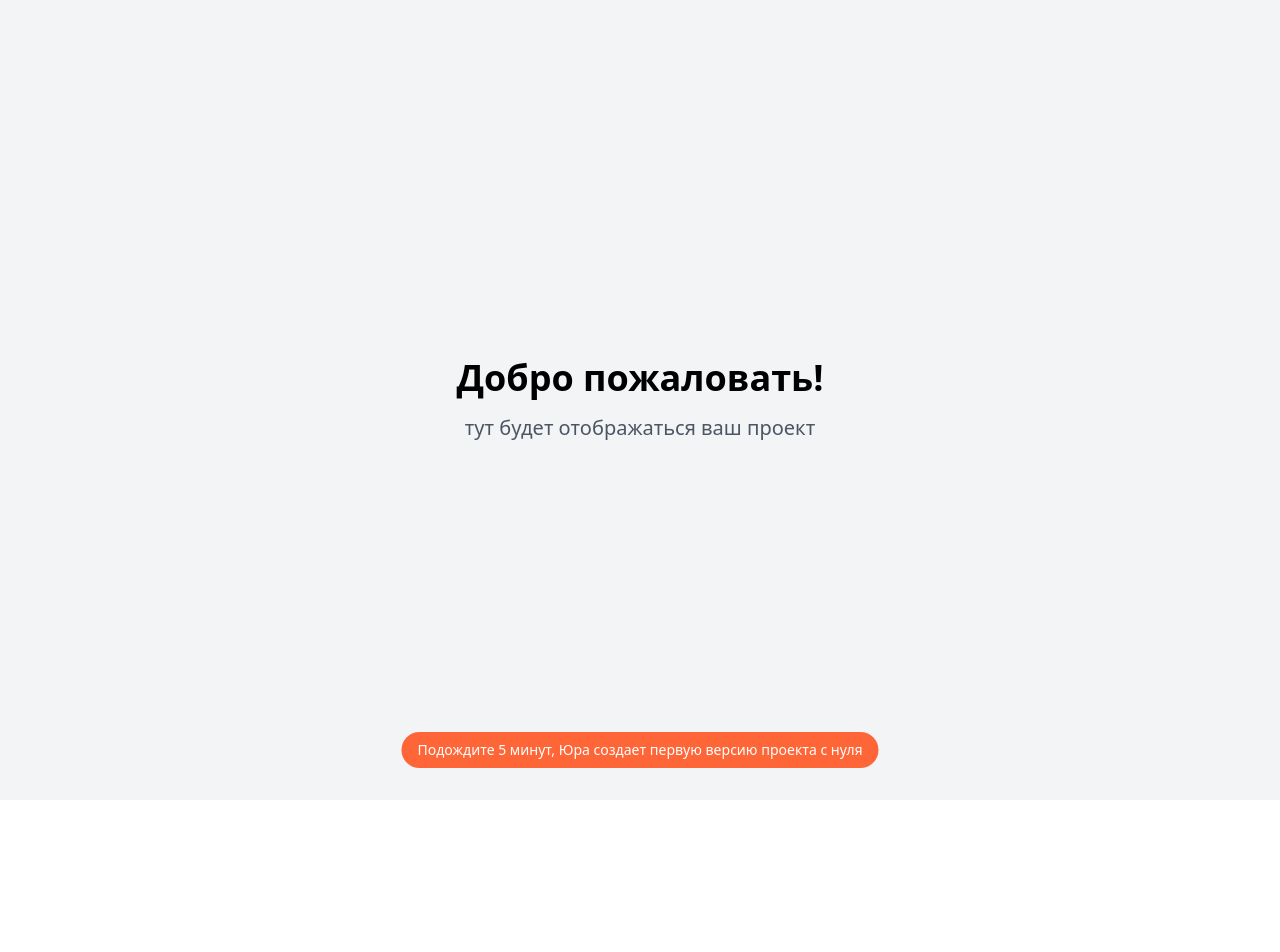
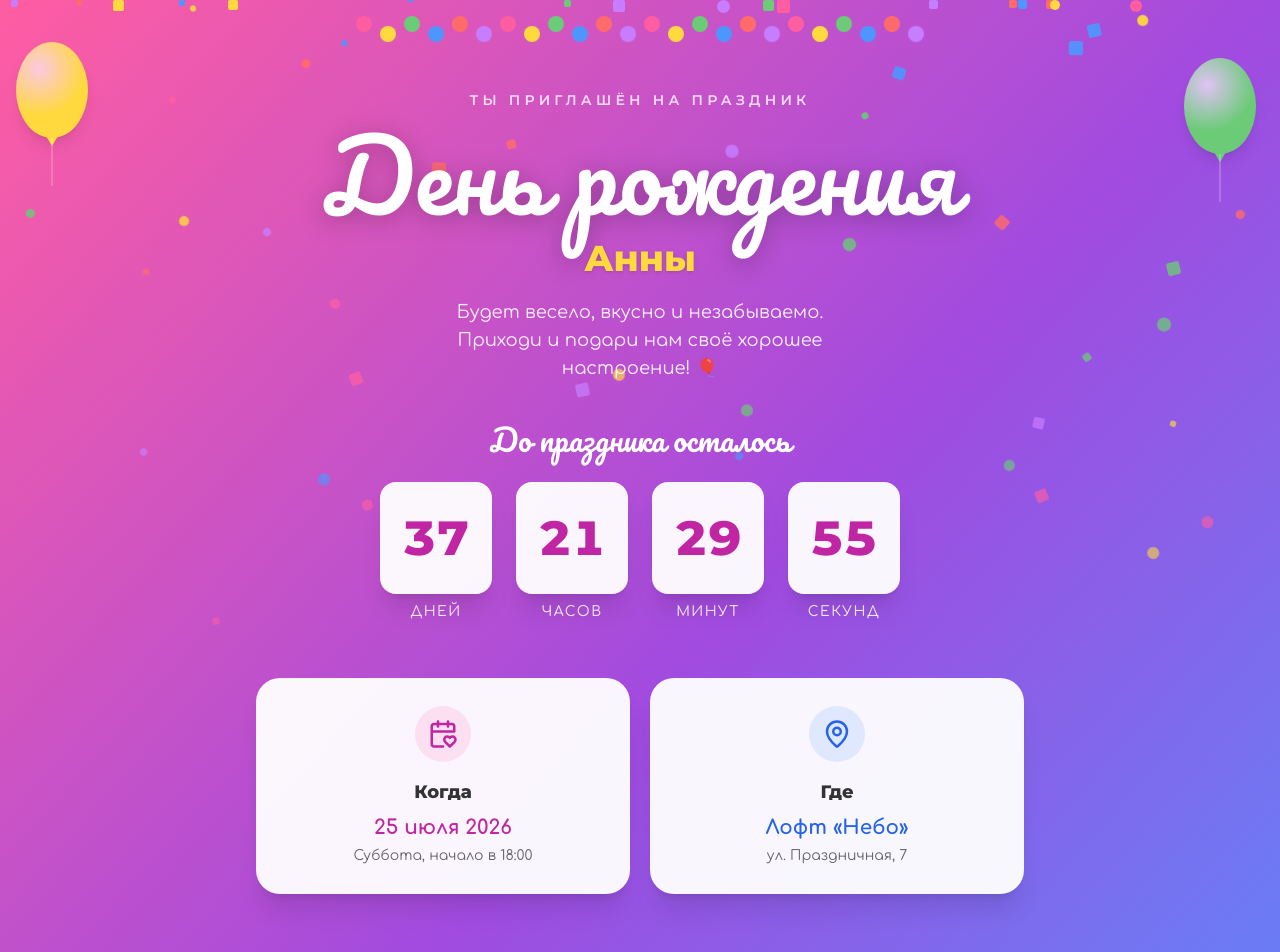
Before and after one commit to pr-poehali-dev/birthday-invitation-creation-3, a React (Vite) app: page / in a window 1280 px wide. Shown: the top 952 px of the page. Before the commit the page ends 800 px from the top, so only its background shows below. Built offline with nearby package versions, Linux system fonts and the light colour scheme.

Commit message:
feat: initial project setup

```diff
--- a/index.html
+++ b/index.html
@@ -7,6 +7,9 @@
     <meta name="description" content="Poehali.dev — запусти свой сайт за минуту!"/>
     <meta name="author" content="poehali.dev"/>
     <link rel="icon" type="image/svg+xml" href="/favicon.svg">
+    <link rel="preconnect" href="https://fonts.googleapis.com">
+    <link rel="preconnect" href="https://fonts.gstatic.com" crossorigin>
+    <link href="https://fonts.googleapis.com/css2?family=Pacifico&family=Comfortaa:wght@400;500;700&family=Montserrat:wght@400;600;800&display=swap" rel="stylesheet">
     <meta property="og:title" content="Поехали!">
     <meta property="og:description" content="Ваш личный программист, который делает сайты в 30 раз быстрее обычного.">
     <meta property="og:image:width" content="4800">
@@ -23,7 +26,9 @@
     <script src="https://cdn.poehali.dev/intertnal/js/telemetry-min.js"></script>
     <!-- IMPORTANT: DO NOT REMOVE THIS SCRIPT TAG OR THIS COMMENT! -->
 
-</head>
+    <meta name="pp-name" value="birthday-invitation-creation-3">
+      <script src="https://cdn.poehali.dev/intertnal/js/inspector-min.js"></script>
+  </head>
 
 <body>
 <div id="root"></div>
--- a/src/pages/Index.tsx
+++ b/src/pages/Index.tsx
@@ -1,15 +1,209 @@
-// Update this page (the content is just a fallback if you fail to update the page)
+import { useState, useEffect, useMemo } from 'react';
+import Icon from '@/components/ui/icon';
+
+const PARTY_DATE = new Date('2026-07-25T18:00:00');
+
+const GALLERY = [
+  'https://cdn.poehali.dev/projects/a8a0c233-7f88-4be8-aee5-87dd4f629653/files/1afe8ec7-6fcb-4549-8c8e-17ce1272d3ff.jpg',
+  'https://cdn.poehali.dev/projects/a8a0c233-7f88-4be8-aee5-87dd4f629653/files/c442ae9c-02cf-49ac-aaa5-78258e4d2dba.jpg',
+  'https://cdn.poehali.dev/projects/a8a0c233-7f88-4be8-aee5-87dd4f629653/files/6313307b-9f19-4fb6-b6ad-d14f53fbdf2d.jpg',
+];
+
+const CONFETTI_COLORS = ['#FF5DA2', '#FFD93D', '#6BCB77', '#4D96FF', '#FF6B6B', '#C77DFF'];
+
+function useCountdown(target: Date) {
+  const [diff, setDiff] = useState(() => target.getTime() - Date.now());
+  useEffect(() => {
+    const id = setInterval(() => setDiff(target.getTime() - Date.now()), 1000);
+    return () => clearInterval(id);
+  }, [target]);
+  const clamped = Math.max(diff, 0);
+  return {
+    days: Math.floor(clamped / 86400000),
+    hours: Math.floor((clamped / 3600000) % 24),
+    minutes: Math.floor((clamped / 60000) % 60),
+    seconds: Math.floor((clamped / 1000) % 60),
+  };
+}
+
+const Confetti = () => {
+  const pieces = useMemo(
+    () =>
+      Array.from({ length: 60 }).map((_, i) => ({
+        id: i,
+        left: Math.random() * 100,
+        delay: Math.random() * 8,
+        duration: 6 + Math.random() * 6,
+        size: 6 + Math.random() * 8,
+        color: CONFETTI_COLORS[i % CONFETTI_COLORS.length],
+        round: Math.random() > 0.5,
+      })),
+    [],
+  );
+  return (
+    <div className="pointer-events-none fixed inset-0 z-0 overflow-hidden">
+      {pieces.map((p) => (
+        <span
+          key={p.id}
+          className="absolute top-0 animate-confetti-fall"
+          style={{
+            left: `${p.left}%`,
+            width: p.size,
+            height: p.size,
+            background: p.color,
+            borderRadius: p.round ? '50%' : '2px',
+            animationDelay: `${p.delay}s`,
+            animationDuration: `${p.duration}s`,
+          }}
+        />
+      ))}
+    </div>
+  );
+};
+
+const Balloon = ({ color, className, delay }: { color: string; className?: string; delay?: string }) => (
+  <div className={`animate-float ${className ?? ''}`} style={{ animationDelay: delay }}>
+    <div
+      className="relative h-24 w-[72px] rounded-[50%] shadow-lg"
+      style={{ background: `radial-gradient(circle at 32% 28%, #ffffffaa, ${color} 55%)` }}
+    >
+      <span
+        className="absolute -bottom-2 left-1/2 -translate-x-1/2 border-x-[6px] border-x-transparent border-t-[10px]"
+        style={{ borderTopColor: color }}
+      />
+      <span className="absolute -bottom-12 left-1/2 h-12 w-px -translate-x-1/2 bg-white/40" />
+    </div>
+  </div>
+);
+
+const TimeBox = ({ value, label }: { value: number; label: string }) => (
+  <div className="flex flex-col items-center">
+    <div className="flex h-20 w-20 items-center justify-center rounded-2xl bg-white/95 shadow-xl backdrop-blur md:h-28 md:w-28">
+      <span className="font-heading text-3xl font-extrabold text-[#C026A3] md:text-5xl tabular-nums">
+        {String(value).padStart(2, '0')}
+      </span>
+    </div>
+    <span className="mt-2 font-body text-xs font-medium uppercase tracking-widest text-white/90 md:text-sm">
+      {label}
+    </span>
+  </div>
+);
 
 const Index = () => {
+  const { days, hours, minutes, seconds } = useCountdown(PARTY_DATE);
+
   return (
-    <div className="min-h-screen flex items-center justify-center bg-gray-100">
-      <div className="text-center">
-        <h1 className="text-4xl font-bold mb-4 color-black text-black">Добро пожаловать!</h1>
-        <p className="text-xl text-gray-600">тут будет отображаться ваш проект</p>
+    <div className="relative min-h-screen overflow-hidden bg-gradient-to-br from-[#FF5DA2] via-[#A14BE0] to-[#4D96FF] font-body text-white">
+      <Confetti />
+
+      {/* Garland */}
+      <div className="relative z-10 flex justify-center gap-2 pt-4">
+        {Array.from({ length: 24 }).map((_, i) => (
+          <span
+            key={i}
+            className="h-4 w-4 rounded-full animate-wiggle"
+            style={{
+              background: CONFETTI_COLORS[i % CONFETTI_COLORS.length],
+              animationDelay: `${(i % 6) * 0.15}s`,
+              marginTop: i % 2 ? '10px' : '0',
+            }}
+          />
+        ))}
       </div>
-      <span className="absolute bottom-8 left-1/2 -translate-x-1/2 inline-block bg-[#FF6637] text-white text-sm px-4 py-2 rounded-full whitespace-nowrap">
-        Подождите 5 минут, Юра создает первую версию проекта с нуля
-      </span>
+
+      {/* Hero */}
+      <header className="relative z-10 px-6 pb-10 pt-12 text-center">
+        <div className="pointer-events-none absolute left-4 top-0 hidden md:block">
+          <Balloon color="#FFD93D" delay="0s" />
+        </div>
+        <div className="pointer-events-none absolute right-6 top-4 hidden md:block">
+          <Balloon color="#6BCB77" delay="1.2s" />
+        </div>
+
+        <p className="animate-fade-in font-heading text-sm font-semibold uppercase tracking-[0.3em] text-white/80">
+          Ты приглашён на праздник
+        </p>
+        <h1
+          className="animate-fade-in mt-4 font-display text-5xl leading-tight drop-shadow-[0_4px_12px_rgba(0,0,0,0.25)] md:text-8xl"
+          style={{ animationDelay: '0.1s', opacity: 0 }}
+        >
+          День рождения
+        </h1>
+        <p
+          className="animate-fade-in mt-4 font-heading text-2xl font-extrabold text-[#FFD93D] drop-shadow md:text-4xl"
+          style={{ animationDelay: '0.2s', opacity: 0 }}
+        >
+          Анны
+        </p>
+        <p
+          className="animate-fade-in mx-auto mt-5 max-w-md text-base text-white/90 md:text-lg"
+          style={{ animationDelay: '0.3s', opacity: 0 }}
+        >
+          Будет весело, вкусно и незабываемо. Приходи и подари нам своё хорошее настроение! 🎈
+        </p>
+      </header>
+
+      {/* Countdown */}
+      <section className="relative z-10 px-6 pb-14">
+        <h2 className="mb-6 text-center font-display text-2xl text-white md:text-3xl">
+          До праздника осталось
+        </h2>
+        <div className="flex justify-center gap-3 md:gap-6">
+          <TimeBox value={days} label="дней" />
+          <TimeBox value={hours} label="часов" />
+          <TimeBox value={minutes} label="минут" />
+          <TimeBox value={seconds} label="секунд" />
+        </div>
+      </section>
+
+      {/* Details */}
+      <section className="relative z-10 px-6 pb-14">
+        <div className="mx-auto grid max-w-3xl gap-5 md:grid-cols-2">
+          <div className="animate-pop rounded-3xl bg-white/95 p-7 text-center shadow-xl" style={{ opacity: 0 }}>
+            <div className="mx-auto mb-4 flex h-14 w-14 items-center justify-center rounded-full bg-[#FF5DA2]/15">
+              <Icon name="CalendarHeart" size={30} className="text-[#C026A3]" />
+            </div>
+            <h3 className="font-heading text-lg font-extrabold text-[#333]">Когда</h3>
+            <p className="mt-2 font-body text-xl font-bold text-[#C026A3]">25 июля 2026</p>
+            <p className="mt-1 text-sm text-[#666]">Суббота, начало в 18:00</p>
+          </div>
+          <div
+            className="animate-pop rounded-3xl bg-white/95 p-7 text-center shadow-xl"
+            style={{ opacity: 0, animationDelay: '0.15s' }}
+          >
+            <div className="mx-auto mb-4 flex h-14 w-14 items-center justify-center rounded-full bg-[#4D96FF]/15">
+              <Icon name="MapPin" size={30} className="text-[#2563EB]" />
+            </div>
+            <h3 className="font-heading text-lg font-extrabold text-[#333]">Где</h3>
+            <p className="mt-2 font-body text-xl font-bold text-[#2563EB]">Лофт «Небо»</p>
+            <p className="mt-1 text-sm text-[#666]">ул. Праздничная, 7</p>
+          </div>
+        </div>
+      </section>
+
+      {/* Gallery */}
+      <section className="relative z-10 px-6 pb-20">
+        <h2 className="mb-8 text-center font-display text-3xl text-white md:text-4xl">Галерея</h2>
+        <div className="mx-auto grid max-w-4xl gap-5 sm:grid-cols-2 lg:grid-cols-3">
+          {GALLERY.map((src, i) => (
+            <div
+              key={src}
+              className="group overflow-hidden rounded-3xl shadow-2xl ring-4 ring-white/40 transition-transform duration-300 hover:-translate-y-2 hover:rotate-1"
+              style={{ animationDelay: `${i * 0.1}s` }}
+            >
+              <img
+                src={src}
+                alt={`Праздник ${i + 1}`}
+                className="aspect-square w-full object-cover transition-transform duration-500 group-hover:scale-110"
+              />
+            </div>
+          ))}
+        </div>
+      </section>
+
+      <footer className="relative z-10 pb-8 text-center font-body text-sm text-white/70">
+        Ждём именно тебя! 💖
+      </footer>
     </div>
   );
 };
--- a/tailwind.config.ts
+++ b/tailwind.config.ts
@@ -7,6 +7,7 @@ export default {
 		"./components/**/*.{ts,tsx}",
 		"./app/**/*.{ts,tsx}",
 		"./src/**/*.{ts,tsx}",
+			"./1781728053903839708.html"
 	],
 	prefix: "",
 	theme: {
@@ -18,6 +19,11 @@ export default {
 			}
 		},
 		extend: {
+			fontFamily: {
+				display: ['Pacifico', 'cursive'],
+				heading: ['Montserrat', 'sans-serif'],
+				body: ['Comfortaa', 'sans-serif']
+			},
 			colors: {
 				border: 'hsl(var(--border))',
 				input: 'hsl(var(--input))',
@@ -70,25 +76,43 @@ export default {
 			},
 			keyframes: {
 				'accordion-down': {
-					from: {
-						height: '0'
-					},
-					to: {
-						height: 'var(--radix-accordion-content-height)'
-					}
+					from: { height: '0' },
+					to: { height: 'var(--radix-accordion-content-height)' }
 				},
 				'accordion-up': {
-					from: {
-						height: 'var(--radix-accordion-content-height)'
-					},
-					to: {
-						height: '0'
-					}
+					from: { height: 'var(--radix-accordion-content-height)' },
+					to: { height: '0' }
+				},
+				'fade-in': {
+					'0%': { opacity: '0', transform: 'translateY(20px)' },
+					'100%': { opacity: '1', transform: 'translateY(0)' }
+				},
+				'float': {
+					'0%, 100%': { transform: 'translateY(0)' },
+					'50%': { transform: 'translateY(-22px)' }
+				},
+				'confetti-fall': {
+					'0%': { transform: 'translateY(-10vh) rotate(0deg)', opacity: '1' },
+					'100%': { transform: 'translateY(110vh) rotate(720deg)', opacity: '0.4' }
+				},
+				'wiggle': {
+					'0%, 100%': { transform: 'rotate(-3deg)' },
+					'50%': { transform: 'rotate(3deg)' }
+				},
+				'pop': {
+					'0%': { transform: 'scale(0.6)', opacity: '0' },
+					'70%': { transform: 'scale(1.08)' },
+					'100%': { transform: 'scale(1)', opacity: '1' }
 				}
 			},
 			animation: {
 				'accordion-down': 'accordion-down 0.2s ease-out',
-				'accordion-up': 'accordion-up 0.2s ease-out'
+				'accordion-up': 'accordion-up 0.2s ease-out',
+				'fade-in': 'fade-in 0.7s ease-out forwards',
+				'float': 'float 5s ease-in-out infinite',
+				'confetti-fall': 'confetti-fall linear infinite',
+				'wiggle': 'wiggle 2.5s ease-in-out infinite',
+				'pop': 'pop 0.5s ease-out forwards'
 			}
 		}
 	},
```
Also changed, not shown: 1 other file (tests, documents, lock files or other folders).
